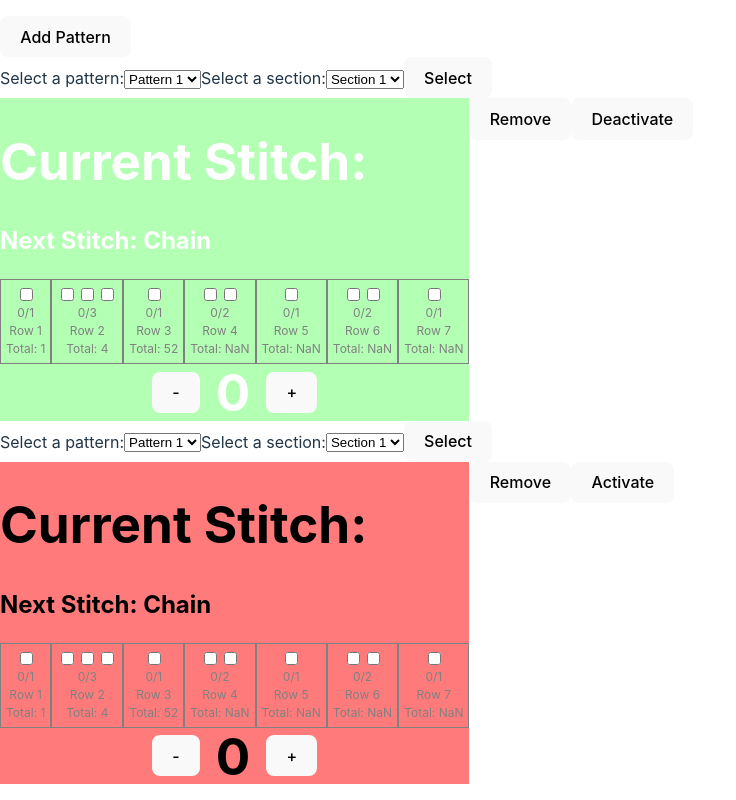
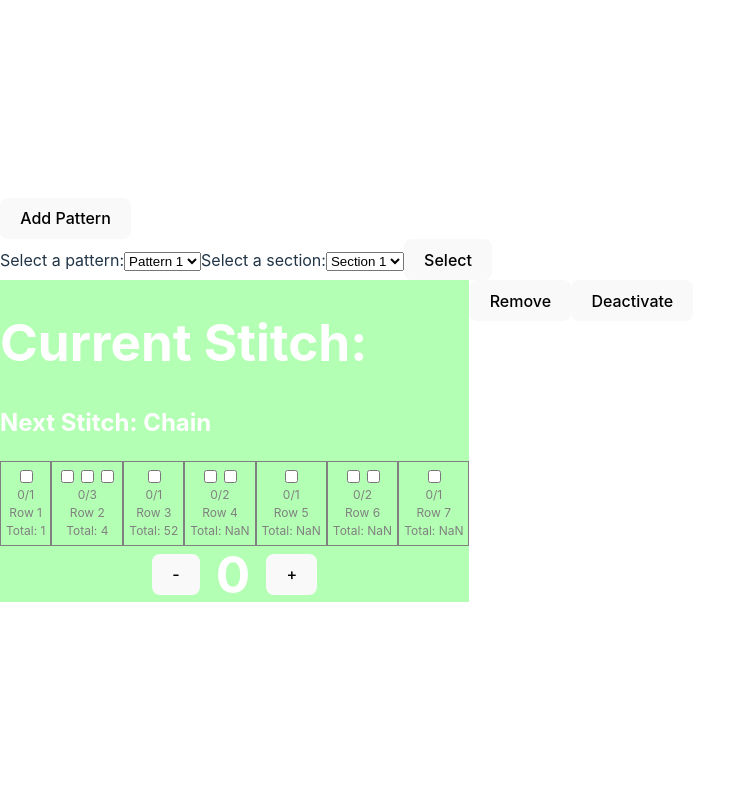
Before and after one commit to Chorwhat/Crochet2, a React (Vite) app in the folder crochet2.0/: page / in a window 1280 px wide. Shown: the whole page, without its empty margins (0-736 px from the left). Built offline with nearby package versions, Linux system fonts and the light colour scheme.

Commit message:
cleans up code and adds comments
Changed some prop names and adds comments to App, Counter, and Row.

```diff
--- a/crochet2.0/src/App.jsx
+++ b/crochet2.0/src/App.jsx
@@ -4,11 +4,16 @@ import PatternSelector from "./components/PatternSelector";
 import { testPatterns } from "./testPatterns";
 
 function App() {
+
+  //state to store an array of the "pattern pairs"
+  //a pattern pair is a rendering of a PatternSelector, a Pattern, and two buttons (one for removal of this Pattern Pair and one to Activate it)
   const [patternPairs, setPatternPairs] = useState([
     { pattern: testPatterns.patternShort.sections[0].rows, isActive: true },
-    { pattern: testPatterns.patternShort.sections[0].rows, isActive: false },
   ]);
 
+  //Function to add a new PatternPair to the screen
+  //default is the first section of patternShort
+  //I should probably find a way to restructure testPatterns to be an array of objects, instead of an object containing multiple objects
   const addPatternPair = () => {
     setPatternPairs([
       ...patternPairs,
@@ -19,10 +24,14 @@ function App() {
     ]);
   };
 
+  //Function for removing a patternPair from the rendering
+  // the index it takes in is gotten from the button that runs this function.
   const removePatternPair = (index) => {
     setPatternPairs(patternPairs.filter((_, i) => i !== index));
   };
 
+  //This is patternSelector functionality, being passed as a prop to PatternSelector.
+  //It could likely be moved to patternSelector
   const updatePattern = (index, newPattern) => {
     setPatternPairs((prevPairs) =>
       prevPairs.map((pair, i) =>
@@ -31,6 +40,7 @@ function App() {
     );
   };
 
+  //This is for activating a pattern, also deactivates all other patterns
   const activatePattern = (index) => {
     setPatternPairs((prevPairs) =>
       prevPairs.map((pair, i) =>
@@ -42,17 +52,29 @@ function App() {
   return (
     <div>
       <button onClick={addPatternPair}>Add Pattern</button>
+
+       {/* Loops through the state of patternPairs and renders them */}
       {patternPairs.map((pair, index) => (
         <div key={index}>
+
+           {/* Renders the patternSelector */}
           <PatternSelector
             patternsObj={testPatterns}
             setCurrentPattern={(newPattern) => updatePattern(index, newPattern)}
           />
+
+           {/* renders the Pattern */}
           <Pattern pattern={pair.pattern} isActive={pair.isActive} />
+
+          {/* Button to remove the pattern pair */}
           <button onClick={() => removePatternPair(index)}>Remove</button>
+
+           {/* Button to activate/deactivate the pattern pair */}
           <button onClick={() => activatePattern(index)}>
-  {pair.isActive ? "Deactivate" : "Activate"}
-</button>
+          {pair.isActive ? "Deactivate" : "Activate"}
+          </button>
+
+
         </div>
       ))}
     </div>
--- a/crochet2.0/src/components/Counter.jsx
+++ b/crochet2.0/src/components/Counter.jsx
@@ -1,7 +1,19 @@
 import React from "react";
 import { useEffect } from "react";
 
+/*
+A counter is simply a div with two buttons and a number
+Clicking the minus button lowers the count by 1
+Clicking the plus button increases the count by 1
+The arrow keys also work for incrementing/decrementing the counter, if it is set as Active
+The counter is used by the Pattern Component.
+In a Pattern, the counter goes between 0 and the total amount of stitches (totalCheckboxes) in the Pattern rendering it
+*/
+
+
 function Counter({ count, setCount, totalCheckboxes, isActive}) {
+
+
   const handleMinusClick = () => {
     if (count > 0) {
       setCount(count - 1);
@@ -17,8 +29,10 @@ function Counter({ count, setCount, totalCheckboxes, isActive}) {
   const handleKeyDown = (event) => {
     if(isActive){
       if (event.key === "ArrowUp") {
+        event.preventDefault();
         handlePlusClick();
       } else if (event.key === "ArrowDown") {
+        event.preventDefault();
         handleMinusClick();
       }
     }
--- a/crochet2.0/src/components/Pattern.jsx
+++ b/crochet2.0/src/components/Pattern.jsx
@@ -24,10 +24,6 @@ function Pattern({ pattern, isActive }) {
     handleCountChange(clickedCheckboxIndex);
   };
 
-  const handleToggleActive = () => {
-    setIsActive(!isActive);
-  };
-
   useEffect(() => {
     setCurrentStitchIndex(totalChecked - 1);
   }, [totalChecked]);
@@ -38,8 +34,6 @@ function Pattern({ pattern, isActive }) {
   for (let i = 0; i < pattern.length; i++) {
     const checkboxesPerRow = pattern[i].length;
     const numCheckedInRow = Math.min(remainingChecked, checkboxesPerRow);
-
-    console.log("totalCheckboxes: "+ totalCheckboxes)
 
     let rowValue = 0;
     for (let j = 0; j < checkboxesPerRow; j++) {
@@ -65,8 +59,7 @@ function Pattern({ pattern, isActive }) {
     rows.push(
       <Row
         numCheckBoxes={checkboxesPerRow}
-        key={i}
-        count={numCheckedInRow}
+        numChecked={numCheckedInRow}
         startingIndex={startingIndex + 1}
         onCheckboxClick={handleCheckboxClick}
         rowIndex={i + 1}
--- a/crochet2.0/src/components/Row.jsx
+++ b/crochet2.0/src/components/Row.jsx
@@ -1,13 +1,25 @@
 import React from "react";
 
-function Row({ numCheckBoxes, count, startingIndex, onCheckboxClick, rowIndex, cumulativeValue }) {
+/*
+A Row represents the individual rows in a crochet pattern.
+It is used by the Pattern component to render the appropriate amount of Rows
+Each Row contains checkboxes representing individual stitches
+These checkboxes are not checked with their usual
+
+Props:
+numCheckBoxes: number of Checkboxes (stitches) in a row
+numChecked: number of Checkboxes that are checked
+startingIndex: the index of the first stitch in a row,
+*/
+
+
+function Row({ numCheckBoxes, numChecked, startingIndex, onCheckboxClick, rowIndex, cumulativeValue }) {
   const checkboxes = [...Array(numCheckBoxes)].map((e, i) => (
     <input
       type="checkbox"
-      checked={i + startingIndex < count + startingIndex}
+      checked={i + startingIndex < numChecked + startingIndex}
       onChange={() => {}}
       onClick={() => onCheckboxClick(i + startingIndex)}
-      key={i}
     />
   ));
 
```
